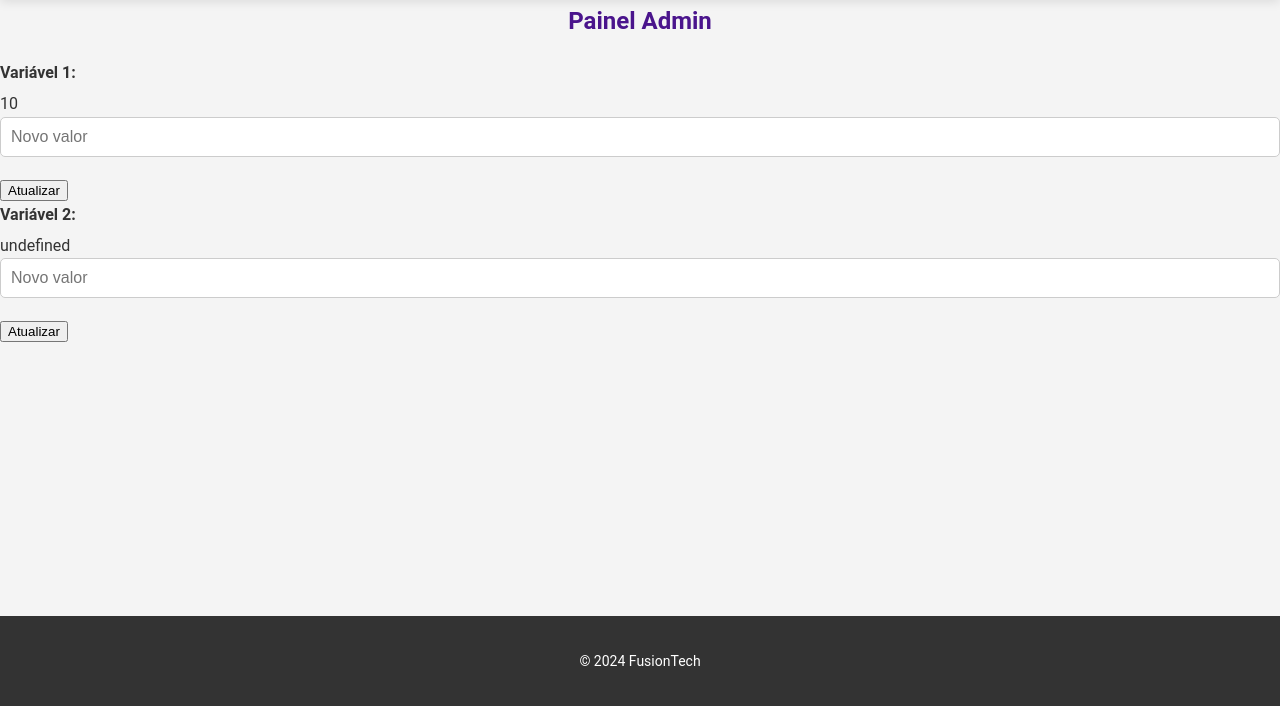
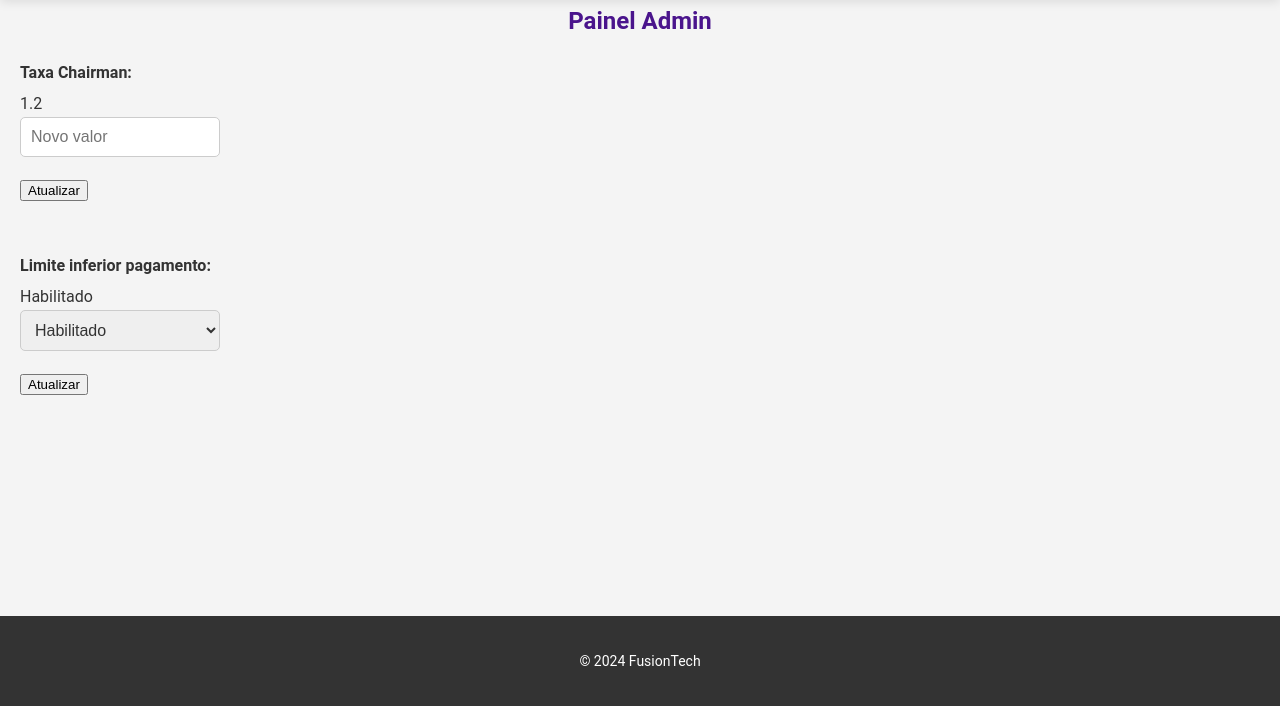
Before and after one commit to daviffarias/CHALLENGE-SANOFI, a PHP site: page /painel_admin.php in a window 1280 px wide. Shown: the part 94-800 px from the top of the page. Run offline with PHP 8.4, Linux system fonts and the light colour scheme; the visitor is signed in with stand-in values (Sample User, id 1).

Commit message:
Fix na pagina de admin

```diff
--- a/painel_admin.php
+++ b/painel_admin.php
@@ -63,18 +63,27 @@
 
     <h1>Painel Admin</h1>
 
-    <div>
-        <label>Variável 1:</label>
+    <div style="margin-left:20px">
+        <label>Taxa Chairman:</label>
         <span id="var1-current"></span>
-        <input type="text" id="var1-input" placeholder="Novo valor">
+        <br>
+        <input type="text" id="var1-input" placeholder="Novo valor" style="max-width:200px">
+        <br>
         <button onclick="updateVariable('var1')">Atualizar</button>
+        <br><br><br>
     </div>
 
-    <div>
-        <label>Variável 2:</label>
+    <div style="margin-left:20px">
+        <label>Limite inferior pagamento:</label>
         <span id="var2-current"></span>
-        <input type="text" id="var2-input" placeholder="Novo valor">
+        <br>
+        <select style="max-width:200px">
+            <option value="Habilitado">Habilitado</option>
+            <option value="Desabilitado">Desabilitado</option>
+        </select>
+        <br>
         <button onclick="updateVariable('var2')">Atualizar</button>
+        <br><br><br>
     </div>
 
     <footer>
--- a/php/get_variables.php
+++ b/php/get_variables.php
@@ -6,5 +6,6 @@
 header('Content-Type: application/json');
 echo json_encode([
     'var1' => $var1,
+    'var2' => $var2,
 ]);
 ?>
--- a/php/variaveis_globais.php
+++ b/php/variaveis_globais.php
@@ -1,5 +1,6 @@
 <?php
 
-$var1 = 10;
+$var1 = 1.2;
+$var2 = 'Habilitado';
 
 ?>
```
Also changed, not shown: database.db.
